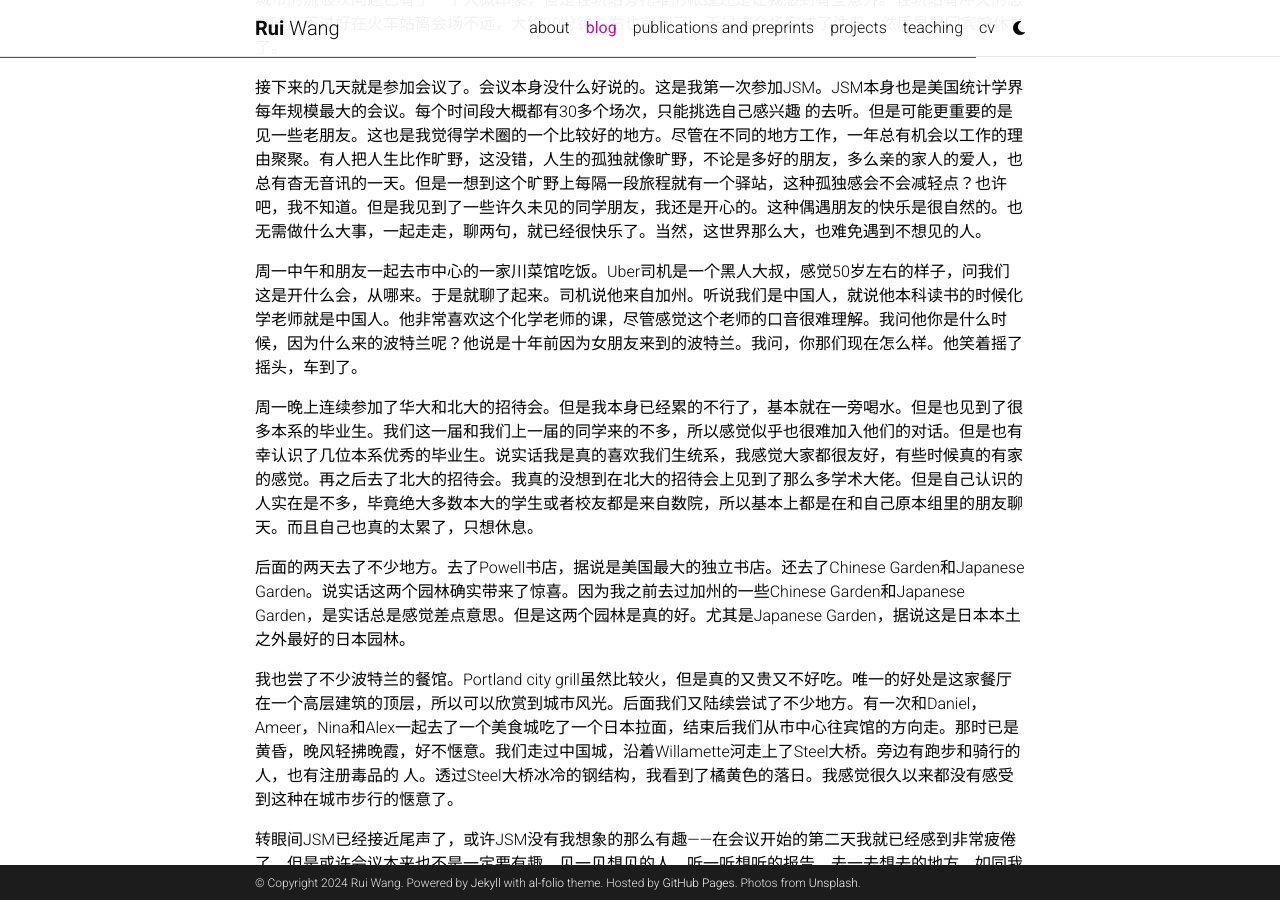
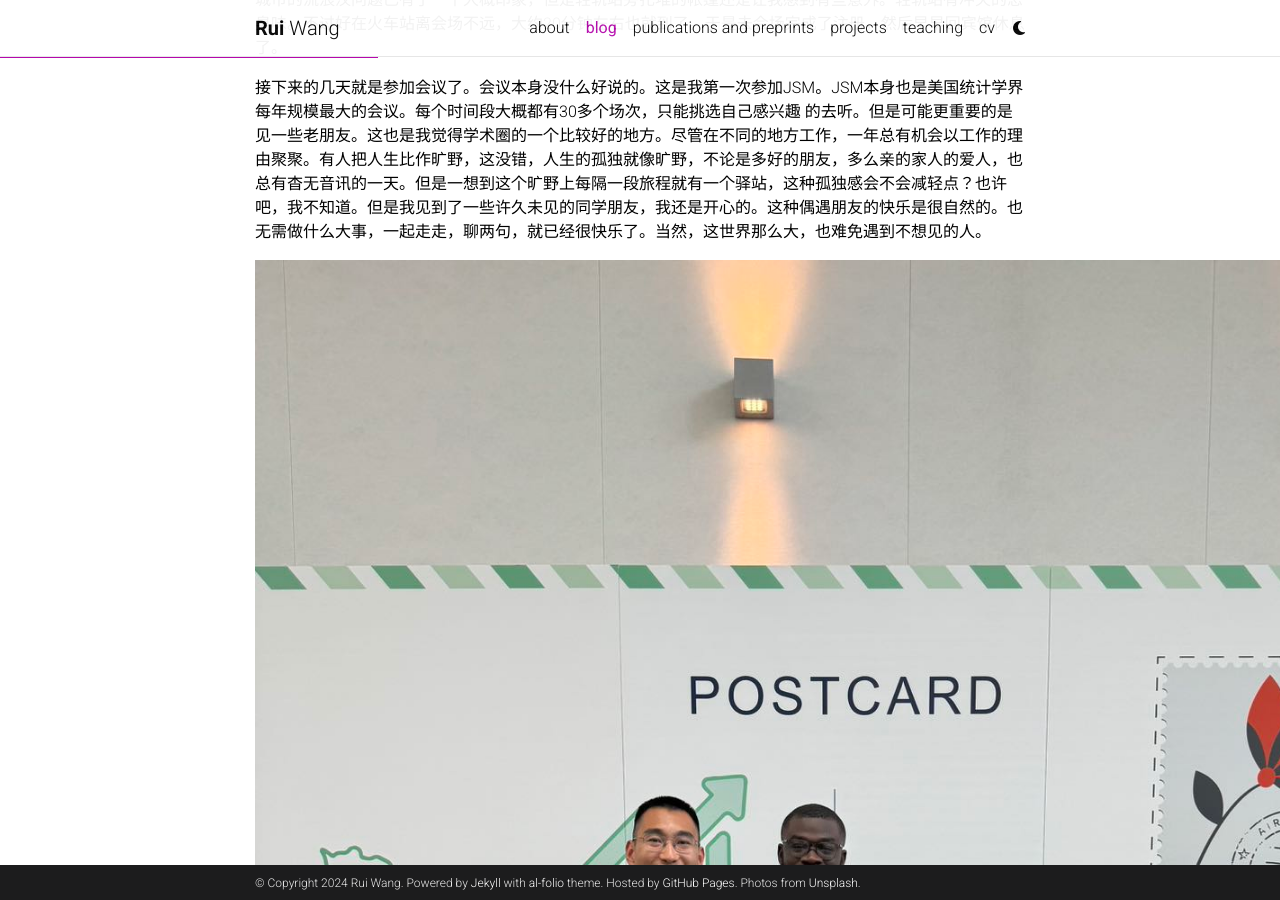
Before and after one commit to wangrui24/wangrui, a Jekyll site: the page built from _posts/2024-08-19-portland.md, in a window 1280 px wide and 900 px high, scrolled down 747 px. Built offline with Jekyll 4.4.1, drawn with Linux system fonts in a browser that asks for light colours; comment, search, counter and statistics services are not loaded; a style sheet for code colours, icons or effects is not loaded.

Commit message:
Update 2024-08-19-portland.md

```diff
--- a/_posts/2024-08-19-portland.md
+++ b/_posts/2024-08-19-portland.md
@@ -20,6 +20,8 @@ related_posts: true
 
 接下来的几天就是参加会议了。会议本身没什么好说的。这是我第一次参加JSM。JSM本身也是美国统计学界每年规模最大的会议。每个时间段大概都有30多个场次，只能挑选自己感兴趣 的去听。但是可能更重要的是见一些老朋友。这也是我觉得学术圈的一个比较好的地方。尽管在不同的地方工作，一年总有机会以工作的理由聚聚。有人把人生比作旷野，这没错，人生的孤独就像旷野，不论是多好的朋友，多么亲的家人的爱人，也总有杳无音讯的一天。但是一想到这个旷野上每隔一段旅程就有一个驿站，这种孤独感会不会减轻点？也许吧，我不知道。但是我见到了一些许久未见的同学朋友，我还是开心的。这种偶遇朋友的快乐是很自然的。也无需做什么大事，一起走走，聊两句，就已经很快乐了。当然，这世界那么大，也难免遇到不想见的人。
 
+![JSM](/assets/img/portland/Portland 1.jpg "JSM")
+
 周一中午和朋友一起去市中心的一家川菜馆吃饭。Uber司机是一个黑人大叔，感觉50岁左右的样子，问我们这是开什么会，从哪来。于是就聊了起来。司机说他来自加州。听说我们是中国人，就说他本科读书的时候化学老师就是中国人。他非常喜欢这个化学老师的课，尽管感觉这个老师的口音很难理解。我问他你是什么时候，因为什么来的波特兰呢？他说是十年前因为女朋友来到的波特兰。我问，你那们现在怎么样。他笑着摇了摇头，车到了。
 
 周一晚上连续参加了华大和北大的招待会。但是我本身已经累的不行了，基本就在一旁喝水。但是也见到了很多本系的毕业生。我们这一届和我们上一届的同学来的不多，所以感觉似乎也很难加入他们的对话。但是也有幸认识了几位本系优秀的毕业生。说实话我是真的喜欢我们生统系，我感觉大家都很友好，有些时候真的有家的感觉。再之后去了北大的招待会。我真的没想到在北大的招待会上见到了那么多学术大佬。但是自己认识的人实在是不多，毕竟绝大多数本大的学生或者校友都是来自数院，所以基本上都是在和自己原本组里的朋友聊天。而且自己也真的太累了，只想休息。
```
